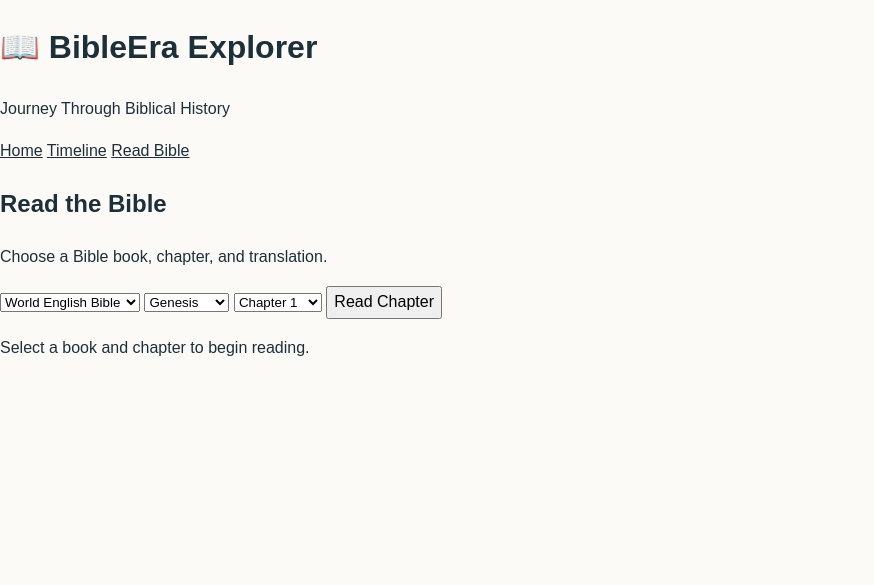
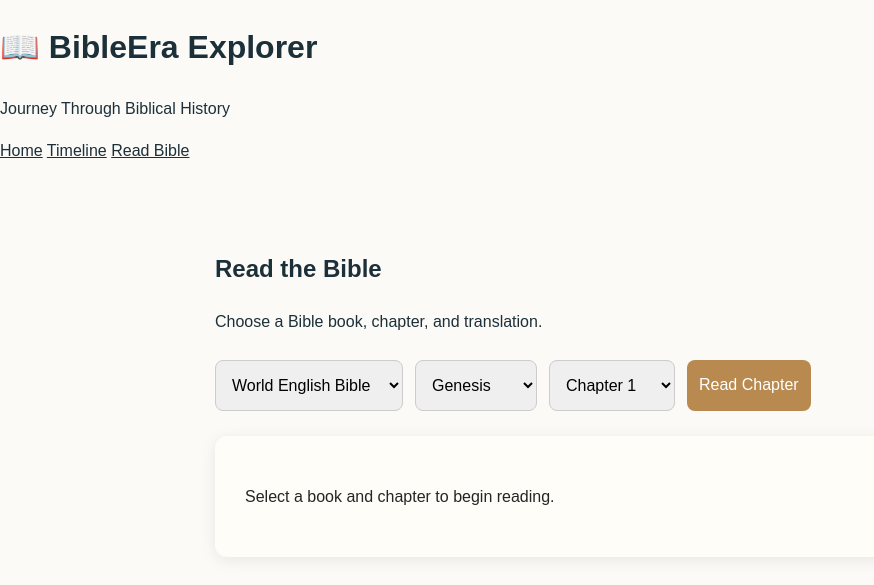
Before and after one commit to josuejm61-cell/BibleEra-Explorer, a plain HTML site: page bible.html in a window 1280 px wide. Shown: the whole page, without its empty margins (0-874 px from the left). Drawn offline with Linux system fonts and the light colour scheme.

Commit message:
Update style.css

```diff
--- a/style.css
+++ b/style.css
@@ -14,3 +14,70 @@
 .story-content{max-width:850px;margin:auto}.story-content h2{font:normal 2rem Georgia,serif;color:var(--navy);line-height:1.2;margin:0 0 17px}.story-panel{padding:26px 30px;border:1px solid var(--border);border-radius:14px;background:#fff;box-shadow:var(--shadow);margin-bottom:22px}
 .story-panel p{margin-top:0}.scripture-chip{background:#f9edd9;color:#6d4b1e;display:inline-block;border-radius:7px;padding:7px 13px;font-weight:700}.story-nav{display:flex;align-items:center;justify-content:space-between;gap:16px;flex-wrap:wrap;margin:35px 0}.story-nav a{text-decoration:none;color:#173b51;font-weight:700}.story-nav a:hover{text-decoration:underline}.story-tip{font-size:.9rem;color:var(--muted)}
 @media(max-width:650px){.event-card-main{gap:12px;align-items:flex-start}.event-art{width:64px;height:68px;font-size:2.6rem}.story-hero-grid{grid-template-columns:1fr}.story-icon{width:115px;height:115px;font-size:4.5rem}.story-hero{padding:45px 0}.story-panel{padding:20px}}
+
+/* BIBLE READER */
+
+.bible-reader {
+  max-width: 900px;
+  margin: 40px auto;
+  padding: 25px;
+}
+
+.bible-controls {
+  display: flex;
+  flex-wrap: wrap;
+  gap: 12px;
+  margin: 25px 0;
+}
+
+.bible-controls select,
+.bible-controls button {
+  padding: 12px;
+  border: 1px solid #ccc;
+  border-radius: 8px;
+  font-size: 16px;
+}
+
+.bible-controls button {
+  background-color: #b88a50;
+  color: white;
+  border: none;
+  cursor: pointer;
+}
+
+.bible-controls button:hover {
+  background-color: #92703f;
+}
+
+#bible-content {
+  background: #fffdf7;
+  color: #252525;
+  padding: 30px;
+  border-radius: 12px;
+  line-height: 1.9;
+  box-shadow: 0 3px 15px rgba(0,0,0,0.08);
+}
+
+#bible-content p {
+  margin-bottom: 15px;
+}
+
+#bible-content strong {
+  color: #92703f;
+  margin-right: 5px;
+}
+
+@media (max-width: 600px) {
+  .bible-controls {
+    flex-direction: column;
+  }
+
+  .bible-controls select,
+  .bible-controls button {
+    width: 100%;
+  }
+
+  #bible-content {
+    padding: 18px;
+  }
+}
```
